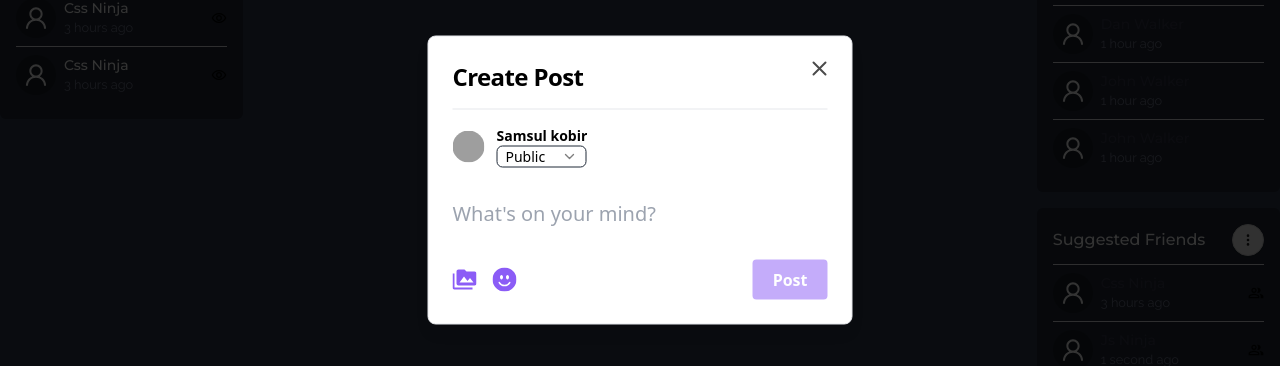
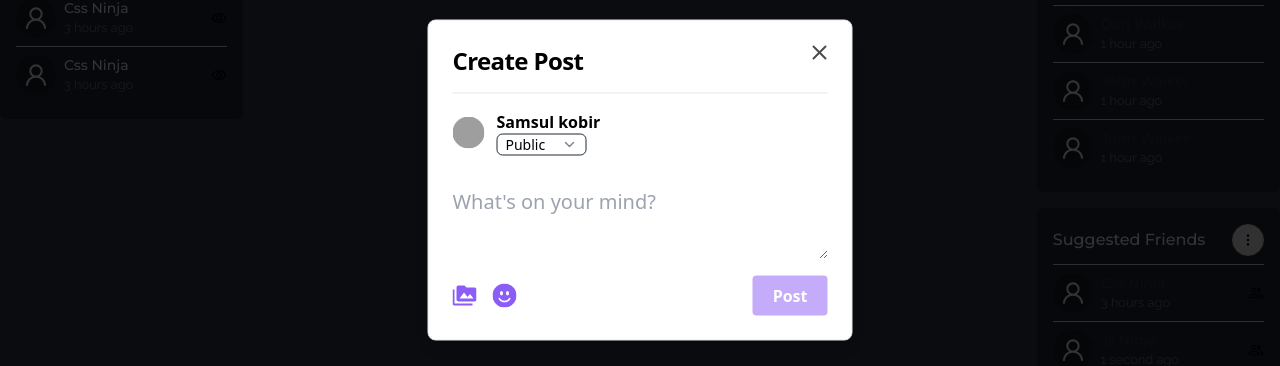
Before and after one commit to pixprocoder/social-media-app, a Next.js app: page /home in a window 1280 px wide. Both pictures are taken after a click on the button 622 px from the left and 132 px from the top of the page. Shown: the part 220-586 px from the top of the page. Built offline with nearby package versions, Linux system fonts and the light colour scheme; no server answers; grey boxes are pictures that could not be loaded.

Commit message:
post modal completed

```diff
--- a/src/Components/home/shared/FeedPostCard.tsx
+++ b/src/Components/home/shared/FeedPostCard.tsx
@@ -105,7 +105,7 @@ const FeedPostCard = () => {
                   <AvatarFallback>CN</AvatarFallback>
                 </Avatar>
                 <div>
-                  <p className="font-bold text-sm">Samsul kobir</p>
+                  <p className="font-bold text-md">Samsul kobir</p>
                   <Select>
                     <SelectTrigger className="w-[90px] bg-white text-black px-2">
                       <SelectValue placeholder="Public" />
@@ -120,7 +120,7 @@ const FeedPostCard = () => {
                   </Select>
                 </div>
               </div>
-              <input
+              <Textarea
                 name="post"
                 value={postText}
                 className="w-full outline-none  text-xl py-4"
--- a/src/Components/ui/textarea.tsx
+++ b/src/Components/ui/textarea.tsx
@@ -1,6 +1,6 @@
-import * as React from "react"
+import * as React from "react";
 
-import { cn } from "@/lib/utils"
+import { cn } from "@/lib/utils";
 
 export interface TextareaProps
   extends React.TextareaHTMLAttributes<HTMLTextAreaElement> {}
@@ -10,15 +10,15 @@ const Textarea = React.forwardRef<HTMLTextAreaElement, TextareaProps>(
     return (
       <textarea
         className={cn(
-          "flex min-h-[80px] w-full rounded-md border border-input bg-background px-3 py-2 text-sm ring-offset-background placeholder:text-muted-foreground focus-visible:outline-none focus-visible:ring-2 focus-visible:ring-ring focus-visible:ring-offset-2 disabled:cursor-not-allowed disabled:opacity-50",
+          "flex min-h-[80px] w-full rounded-md py-2 text-sm ring-offset-background placeholder:text-muted-foreground focus-visible:outline-none   disabled:cursor-not-allowed disabled:opacity-50",
           className
         )}
         ref={ref}
         {...props}
       />
-    )
+    );
   }
-)
-Textarea.displayName = "Textarea"
+);
+Textarea.displayName = "Textarea";
 
-export { Textarea }
+export { Textarea };
```
